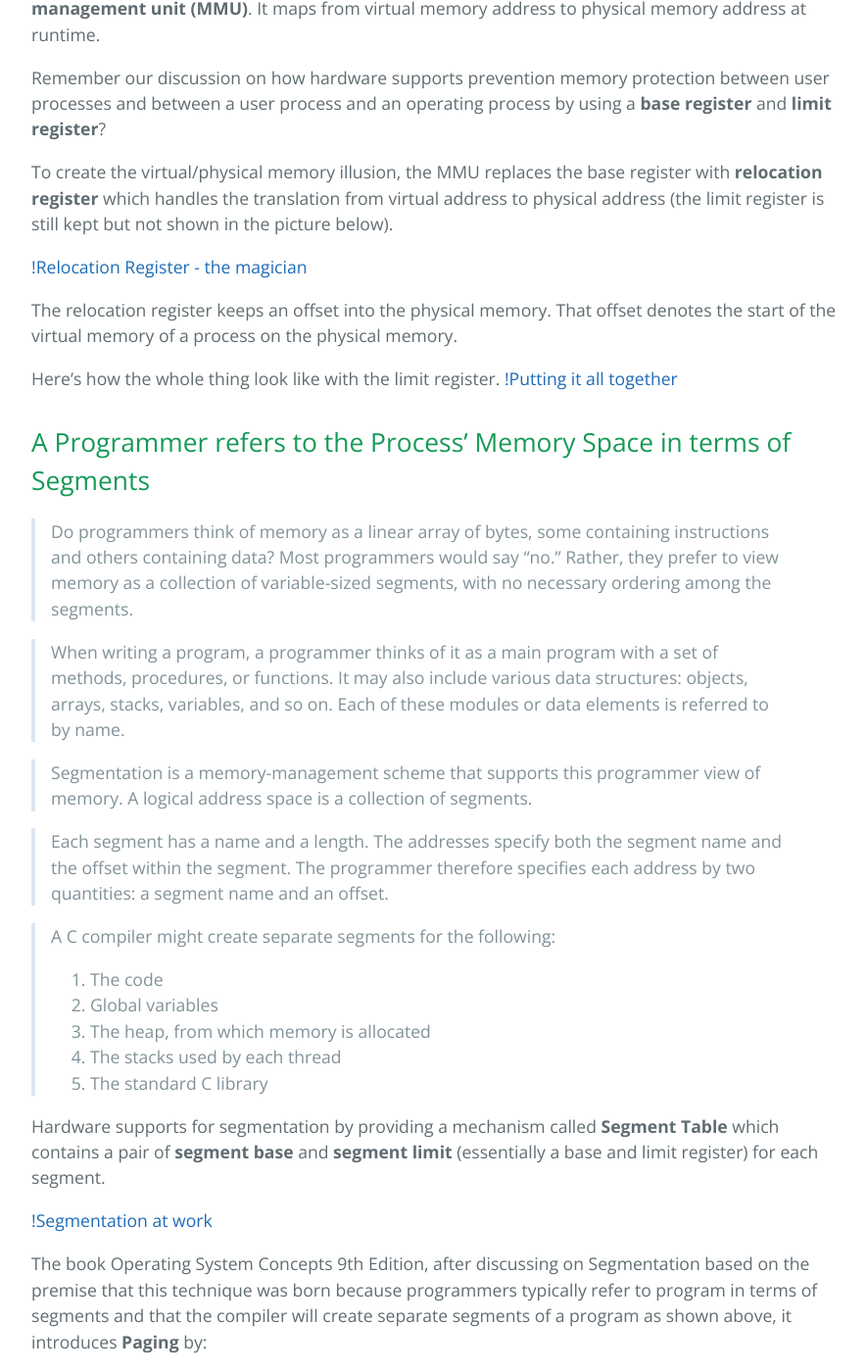
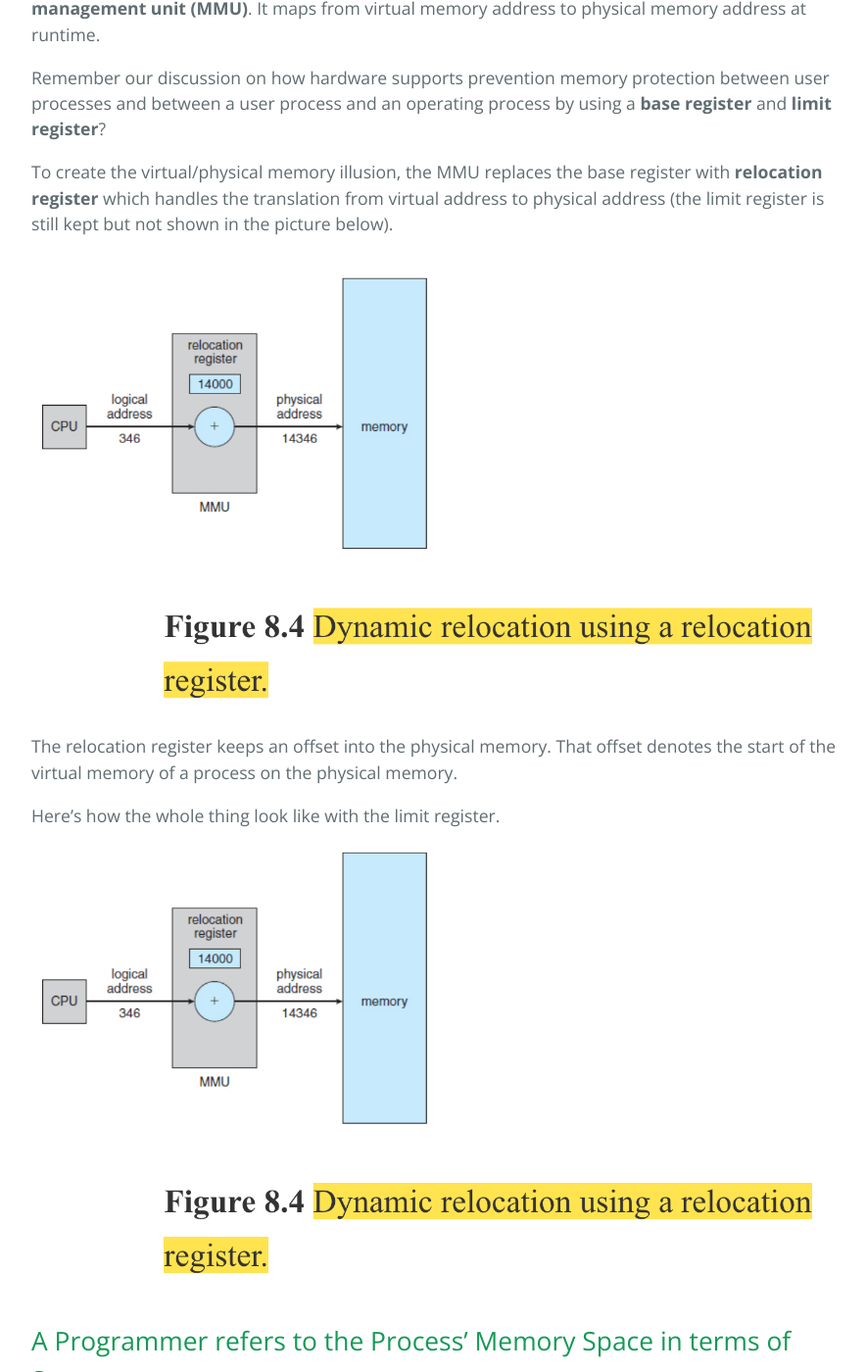
Before and after one commit to minhtrietbkit/minhtrietbkit.github.io, a Jekyll site: the page built from _posts/2020-10-12-computer-memory-1.md, in a window 1280 px wide and 1400 px high, scrolled down 5468 px. Shown: the whole window at 98% size, without its empty margins (192-1076 px from the left). Built offline with Jekyll 4.4.1, drawn with Linux system fonts in a browser that asks for light colours; some of the changed text lies outside the part shown.

Commit message:
fix inline picture

```diff
--- a/_posts/2020-10-12-computer-memory-1.md
+++ b/_posts/2020-10-12-computer-memory-1.md
@@ -143,12 +143,12 @@ Remember our discussion on how hardware supports prevention memory protection be
 
 To create the virtual/physical memory illusion, the MMU replaces the base register with __relocation register__ which handles the translation from virtual address to physical address (the limit register is still kept but not shown in the picture below).
 
-[!Relocation Register - the magician](/assets/computer-memory-1/relocation-register.png)
+![Relocation Register - the magician](/assets/computer-memory-1/relocation-register.png)
 
 The relocation register keeps an offset into the physical memory. That offset denotes the start of the virtual memory of a process on the physical memory.
 
 Here's how the whole thing look like with the limit register.
-[!Putting it all together](/assets/computer-memory-1/relocation-register.png)
+![Putting it all together](/assets/computer-memory-1/relocation-register.png)
 
 ## A Programmer refers to the Process' Memory Space in terms of Segments
 
@@ -169,7 +169,7 @@ Here's how the whole thing look like with the limit register.
 
 Hardware supports for segmentation by providing a mechanism called __Segment Table__ which contains a pair of __segment base__ and __segment limit__ (essentially a base and limit register) for each segment.
 
-[!Segmentation at work](/assets/computer-memory-1/segmentation.png)
+![Segmentation at work](/assets/computer-memory-1/segmentation.png)
 
 The book Operating System Concepts 9th Edition, after discussing on Segmentation based on the premise that this technique was born because programmers typically refer to program in terms of segments and that the compiler will create separate segments of a program as shown above, it introduces __Paging__ by:
 
@@ -195,7 +195,7 @@ Paging implementation:
 
 > When a process is to be executed, its pages are loaded into any available memory frames from their source (a file system or the backing store).
 
-[!Segmentation and Paging together](/assets/computer-memory-1/segmentation-paging.png)
+![Segmentation and Paging together](/assets/computer-memory-1/segmentation-paging.png)
 
 > Memory management in IA-32 systems is divided into two components—segmentation and paging—and works as follows: The CPU generates logical addresses, which are given to the segmentation unit. The segmentation unit produces a linear address for each logical address. The linear address is then given to the paging unit, which in turn generates the physical address in main memory. Thus, the segmentation and paging units form the equivalent of the memory-management unit (MMU).
 
```
